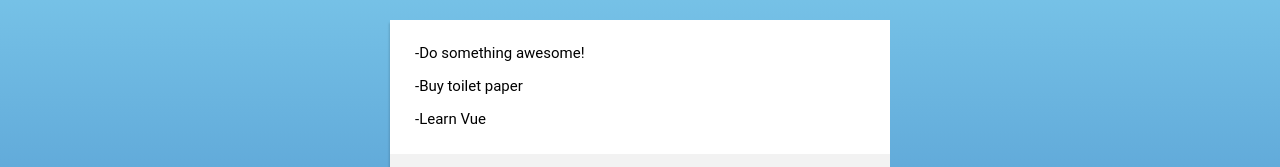
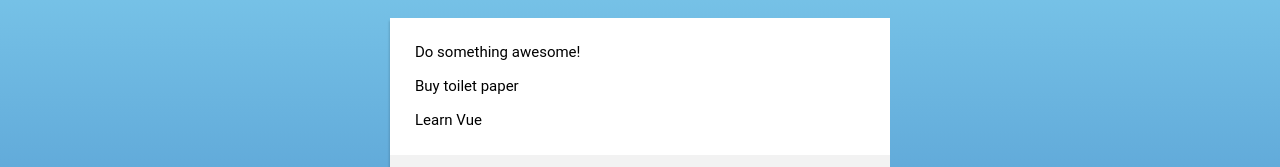
Before and after one commit to beatrizsmerino/vue-todolist, a Vue app: page / in a window 1280 px wide. Shown: the part 327-494 px from the top of the page. Built offline with nearby package versions, Linux system fonts and the light colour scheme.

Commit message:
Component vue-cli. Font awesome with npm

```diff
--- a/index.html
+++ b/index.html
@@ -3,7 +3,6 @@
 <head>
     <meta charset="UTF-8">
     <title>Todo App</title>
-    <link rel="stylesheet" href="https://cdnjs.cloudflare.com/ajax/libs/font-awesome/4.7.0/css/font-awesome.css">
     <link rel="stylesheet" href="https://fonts.googleapis.com/css?family=Kristi|Roboto">
 </head>
 
--- a/package.json
+++ b/package.json
@@ -12,13 +12,19 @@
     "vue": "^2.6.10"
   },
   "devDependencies": {
+    "@fortawesome/fontawesome-svg-core": "^1.2.17",
+    "@fortawesome/free-solid-svg-icons": "^5.8.1",
+    "@fortawesome/vue-fontawesome": "^0.1.6",
     "@vue/cli-plugin-babel": "^3.6.0",
     "@vue/cli-plugin-eslint": "^3.6.0",
     "@vue/cli-service": "^3.6.0",
     "babel-eslint": "^10.0.1",
     "eslint": "^5.16.0",
     "eslint-plugin-vue": "^5.0.0",
+    "font-awesome": "^4.7.0",
+    "i": "^0.3.6",
     "node-sass": "^4.9.0",
+    "npm": "^6.9.0",
     "sass-loader": "^7.1.0",
     "vue-template-compiler": "^2.5.21"
   },
--- a/src/components/ComponentTasksList.vue
+++ b/src/components/ComponentTasksList.vue
@@ -1,9 +1,11 @@
 <template>
 	<transition-group name="list-item" tag="ul">
 		<li v-for="(task, index) in tasks" :key="index" v-bind:class="{'done': task.status}" class="task">
-			<div @click="task.status = !task.status" class="task__checkbox done">-</div>
+			<div @click="task.status = !task.status" class="task__checkbox done"></div>
 			<span class="task__title">{{task.title}}</span>
-			<div @click="taskRemove(index)" class="task__remove fa fa-trash-o">x</div>
+			<div @click="taskRemove(index)" class="task__remove">
+				<font-awesome-icon icon="trash" />
+			</div>
 		</li>
 	</transition-group>
 </template>
--- a/src/main.js
+++ b/src/main.js
@@ -1,5 +1,11 @@
 import Vue from 'vue'
 import App from './App.vue'
+import { library } from '@fortawesome/fontawesome-svg-core'
+import { faTrash } from '@fortawesome/free-solid-svg-icons'
+import { FontAwesomeIcon } from '@fortawesome/vue-fontawesome'
+
+library.add(faTrash)
+Vue.component('font-awesome-icon', FontAwesomeIcon)
 
 Vue.config.productionTip = false
 
```
Also changed, not shown: 1 other file (tests, documents, lock files or other folders).
